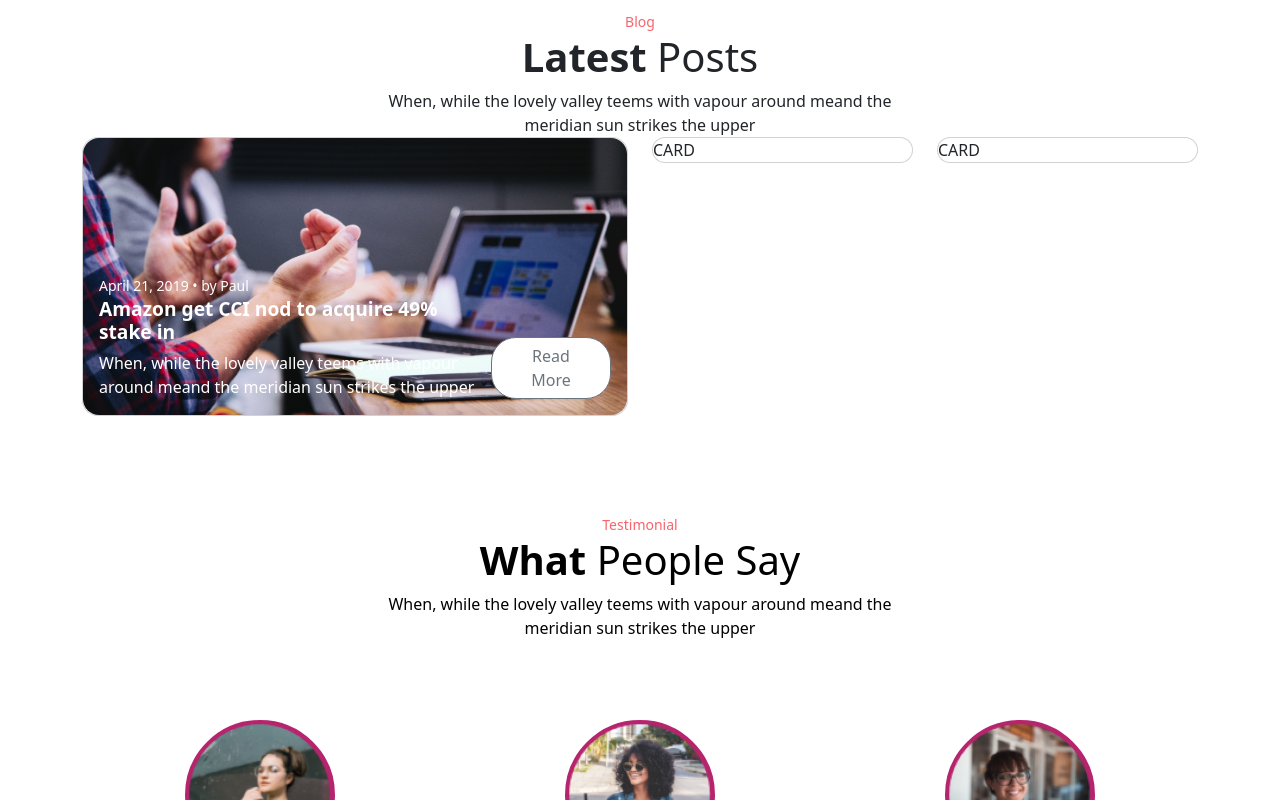
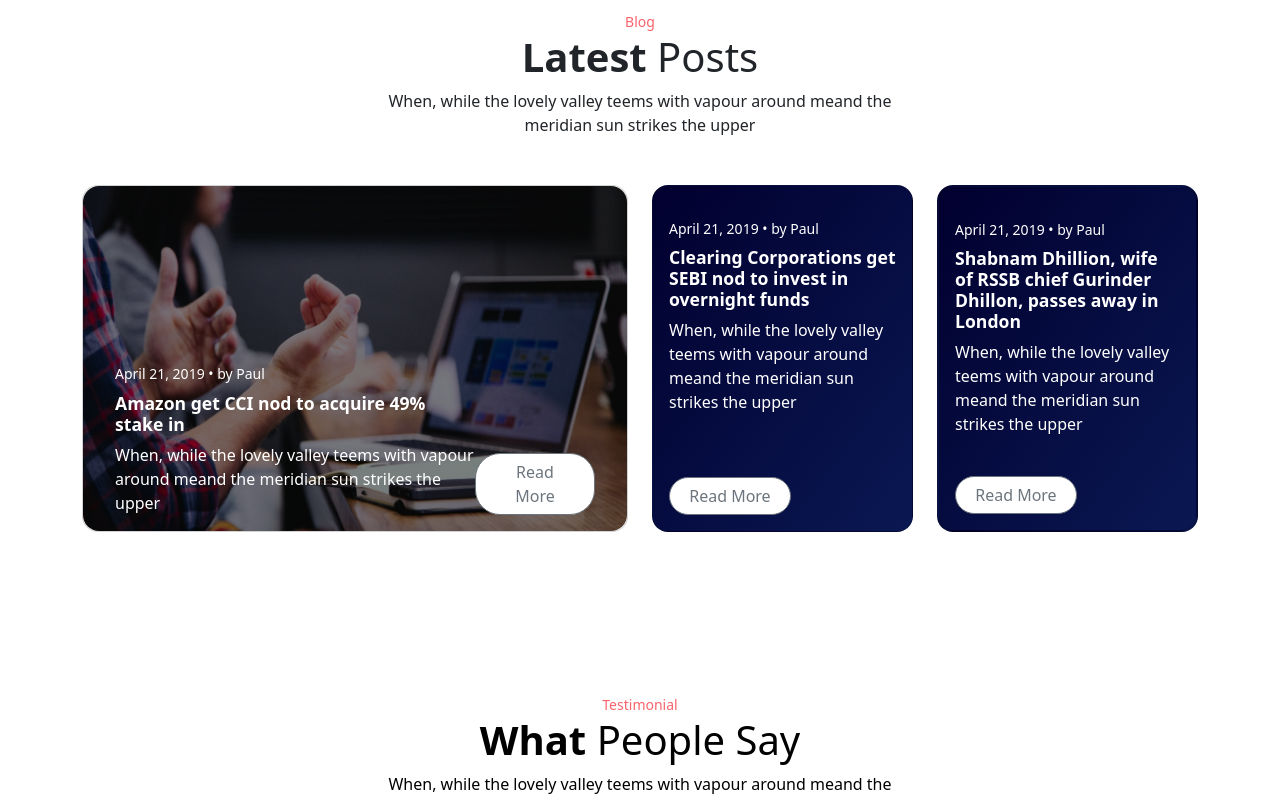
Before and after one commit to lucapolzone/proj-html-vuejs, a Vue app: page / in a window 1280 px wide. Shown: the part 3560-4360 px from the top of the page. Built offline with nearby package versions, Linux system fonts and the light colour scheme.

Commit message:
feat: add section blog

```diff
--- a/index.html
+++ b/index.html
@@ -5,9 +5,6 @@
   <meta charset="UTF-8" />
   <meta name="viewport" content="width=device-width, initial-scale=1.0" />
   <title>Progetto Midterm</title>
-  <!-- Bootstrap cdn -->
-  <link href="https://cdn.jsdelivr.net/npm/bootstrap@5.3.2/dist/css/bootstrap.min.css" rel="stylesheet"
-    integrity="sha384-T3c6CoIi6uLrA9TneNEoa7RxnatzjcDSCmG1MXxSR1GAsXEV/Dwwykc2MPK8M2HN" crossorigin="anonymous">
   <!-- Fontawesome cdn -->
   <link rel="stylesheet" href="https://cdnjs.cloudflare.com/ajax/libs/font-awesome/6.5.1/css/all.min.css"
     integrity="sha512-DTOQO9RWCH3ppGqcWaEA1BIZOC6xxalwEsw9c2QQeAIftl+Vegovlnee1c9QX4TctnWMn13TZye+giMm8e2LwA=="
--- a/src/components/AppMain.vue
+++ b/src/components/AppMain.vue
@@ -252,36 +252,57 @@ export default {
         <p>When, while the lovely valley teems with vapour around meand the meridian sun strikes the upper</p>
       </div>
 
-      <div class="container">
+      <div class="container py-5">
         <div class="row">
           <div class="col-md-6">
+
             <div class="card rounded-4">
               <div class="overlay-img-card rounded-4 d-flex align-items-end">
 
                 <div class="wrapper-caption position-absolute d-flex align-items-end justify-content-between">
                   <div>
                     <small>April 21, 2019 • by Paul</small>
-                    <h4>Amazon get CCI nod to acquire 49% stake in</h4>
+                    <h5 class="mt-2">Amazon get CCI nod to acquire 49% stake in</h5>
                     <p>When, while the lovely valley teems with vapour around meand the meridian sun strikes the upper</p>
                   </div>
-
                   <a href="#" class="btn btn-outline-secondary">Read More</a>
                 </div>
 
                 <img src="/images/headway-537308-unsplash-1380x703.jpg" alt="">
               </div>
             </div>
+
           </div>
           <div class="col-md-3">
-            <div class="card rounded-4">
-              CARD
+            <div class="card rounded-4 p-3 justify-content-end">
+              <div class="d-flex flex-column justify-content-start h-100 pt-3">
+                <small>April 21, 2019 • by Paul</small>
+                <h5 class="mt-2">Clearing Corporations get SEBI nod to invest in overnight funds </h5>
+                <p class="mb-2">When, while the lovely valley teems with vapour around meand the meridian sun strikes the
+                  upper</p>
+              </div>
 
+              <div class="text-start">
+                <a href="#" class="btn btn-outline-secondary">Read More</a>
+              </div>
             </div>
           </div>
+
           <div class="col-md-3">
             <div class="card rounded-4">
-              CARD
+              <div class="card rounded-4 p-3 justify-content-end">
+                <div class="d-flex flex-column justify-content-start h-100 pt-3">
+                  <small>April 21, 2019 • by Paul</small>
+                  <h5 class="mt-2">Shabnam Dhillion, wife of RSSB chief Gurinder Dhillon, passes away in London</h5>
+                  <p class="mb-2">When, while the lovely valley teems with vapour around meand the meridian sun strikes
+                    the
+                    upper</p>
+                </div>
 
+                <div class="text-start">
+                  <a href="#" class="btn btn-outline-secondary">Read More</a>
+                </div>
+              </div>
             </div>
           </div>
         </div>
@@ -291,7 +312,7 @@ export default {
 
     <!-- SECTION TESTIMONIAL -->
     <section id="testimonial">
-      <div class="wrapper-title">
+      <div class="wrapper-title pt-5">
         <small>Testimonial</small>
         <h2>What <span class="fw-normal">People Say</span></h2>
         <p>When, while the lovely valley teems with vapour around meand the meridian sun strikes the upper</p>
@@ -585,18 +606,46 @@ main {
   }
 
   section#blog {
-    .wrapper-caption {
-      padding: $small-size;
+
+    .overlay-img-card {
+      height: 100%;
+    }
+
+    .col-md-3 .card {
+      background-image: linear-gradient(to top left, #0a1852 0, #01002f 100%);
       color: white;
+    }
 
-
+    .card {
+      height: 110%;
 
       a.btn {
         min-width: 120px;
         background-color: #fff;
+
+        &:hover {
+          filter: brightness(.7);
+          color: black;
+        }
+      }
+
+
+
+      .wrapper-caption {
+        padding: $small-size $medium-size;
+        color: white;
+        position: relative;
+        z-index: 1;
+
       }
     }
 
+    img {
+      filter: brightness(.5);
+      position: relative;
+      z-index: 0;
+      height: 100%;
+    }
   }
 
   section#testimonial {
--- a/src/styles/general.scss
+++ b/src/styles/general.scss
@@ -3,7 +3,7 @@
 @use './partials/_mixins.scss' as *;
 
 // Import all of Bootstrap's CSS
-// @import "bootstrap/scss/bootstrap";
+@import "bootstrap/scss/bootstrap";
 
 // RESET
 
```
